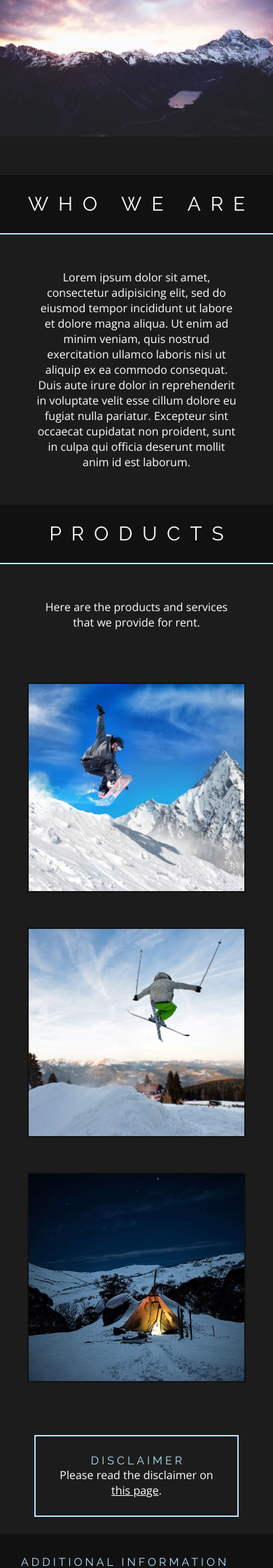
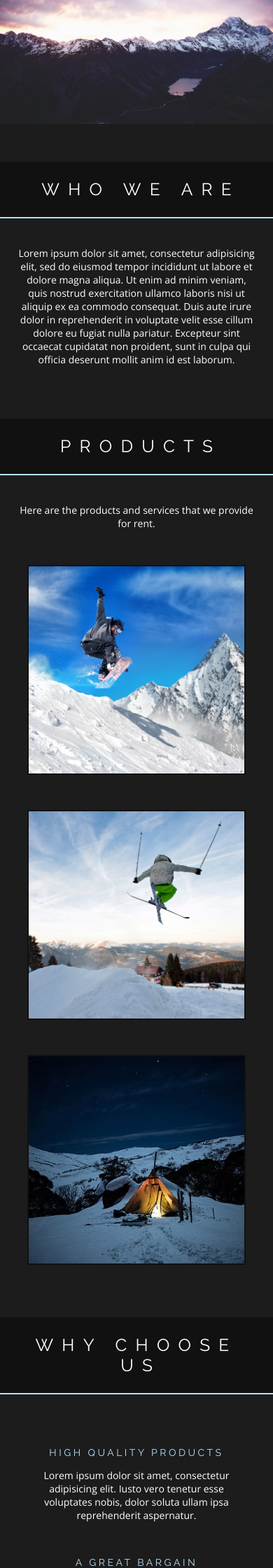
Before and after one commit to ZeeHatcher/COS10011, a PHP site: page / in a window 390 px wide. Shown: the part 400-2640 px from the top of the page at 70% size. Run offline with PHP 8.4, Linux system fonts and the light colour scheme.

Commit message:
Add 'why choose us' section

```diff
--- a/assign1/aboutme1.html
+++ b/assign1/aboutme1.html
@@ -13,9 +13,6 @@
   <!-- CSS -->
   <link rel="stylesheet" type="text/css" href="styles/style.css"/>
   <link rel="stylesheet" type="text/css" href="styles/style-mobile.css">
-
-  <!-- JS -->
-  <script src="js/main.js"></script>
 </head>
 <body>
   <nav id="studentnav">
--- a/assign1/index.html
+++ b/assign1/index.html
@@ -83,9 +83,11 @@
         <h1 class="seperator__title">Who We Ar<span class="no-letter-spacing">e</span></h1>
       </div>
 
-      <p class="info">
-        Lorem ipsum dolor sit amet, consectetur adipisicing elit, sed do eiusmod tempor incididunt ut labore et dolore magna aliqua. Ut enim ad minim veniam, quis nostrud exercitation ullamco laboris nisi ut aliquip ex ea commodo consequat. Duis aute irure dolor in reprehenderit in voluptate velit esse cillum dolore eu fugiat nulla pariatur. Excepteur sint occaecat cupidatat non proident, sunt in culpa qui officia deserunt mollit anim id est laborum.
-      </p>
+      <article class="info">
+        <p class="info__text">
+          Lorem ipsum dolor sit amet, consectetur adipisicing elit, sed do eiusmod tempor incididunt ut labore et dolore magna aliqua. Ut enim ad minim veniam, quis nostrud exercitation ullamco laboris nisi ut aliquip ex ea commodo consequat. Duis aute irure dolor in reprehenderit in voluptate velit esse cillum dolore eu fugiat nulla pariatur. Excepteur sint occaecat cupidatat non proident, sunt in culpa qui officia deserunt mollit anim id est laborum.
+        </p>
+      </article>
     </section>
 
     <section>
@@ -93,9 +95,11 @@
         <h1 class="seperator__title">Product<span class="no-letter-spacing">s</span></h1>
       </div>
 
-      <p class="info">
-        Here are the products and services that we provide for rent.
-      </p>
+      <article class="info">
+        <p class="info__text">
+          Here are the products and services that we provide for rent.
+        </p>
+      </article>
 
       <div class="cards">
         <a href="product1.html" class="card card--bg-snowboard">
@@ -116,6 +120,35 @@
           </div>
         </a>
       </div>
+    </section>
+
+    <section>
+      <div class="seperator">
+        <h1 class="seperator__title">Why Choose U<span class="no-letter-spacing">s</span></h1>
+      </div>
+
+      <article id="benefit" class="info">
+        <div>
+          <h3 class="info__subtitle">High Quality Products</h3>
+          <p class="info__text">
+            Lorem ipsum dolor sit amet, consectetur adipisicing elit. Iusto vero tenetur esse voluptates nobis, dolor soluta ullam ipsa reprehenderit aspernatur.
+          </p>
+        </div>
+
+        <div>
+          <h3 class="info__subtitle">A Great Bargain</h3>
+          <p class="info__text">
+            Lorem ipsum dolor sit amet, consectetur adipisicing elit. Delectus quisquam non ex laboriosam autem, ea, voluptatibus quibusdam omnis reiciendis nisi voluptatem blanditiis accusantium velit placeat?
+          </p>
+        </div>
+
+        <div>
+          <h3 class="info__subtitle">Quick Delivery</h3>
+          <p class="info__text">
+            Lorem ipsum dolor sit amet, consectetur adipisicing elit. Consequuntur facere laboriosam fuga vitae repellendus eos, velit magni repudiandae.
+          </p>
+        </div>
+      </article>
     </section>
   </main>
 
--- a/assign1/styles/style-mobile.css
+++ b/assign1/styles/style-mobile.css
@@ -1,5 +1,24 @@
 @media only screen and (max-width: 768px) {
+  body { font-size: 14px; }
   h1 { font-size: 1.75em; }
+
+  form {
+    margin: 0;
+    padding: 15px;
+    width: 100%;
+  }
+
+  fieldset {
+    padding: 15px;
+  }
+
+  #benefit {
+    display: block;
+  }
+
+  #benefit div {
+    margin: 50px 25px 0;
+  }
 
   .card {
     width: 80%;
@@ -7,7 +26,15 @@
   }
 
   .disclaimer {
-    width: 75%;
+    width: 80%;
+  }
+
+  .disclaimer--long {
+    width: 90%;
+  }
+
+  .disclaimer__title {
+    font-size: 1em;
   }
 
   .footer__btn, .footer__logo, #footer__explore {
@@ -16,6 +43,11 @@
 
   .footer__column {
     margin: 30px 30px;
+  }
+
+  .form__grid label, .form__grid div, .form__grid input, .form__grid select, .form__grid textarea, .form__col-2 {
+    grid-column: 1 / 3;
+    text-align: left;
   }
 
   .header {
@@ -41,7 +73,7 @@
   }
 
   .info {
-    margin: 50px 50px;
+    padding: 25px;
   }
 
   .navbar__links {
@@ -72,4 +104,16 @@
     border: none;
     background-color: inherit;
   }
+
+  #studentnav {
+    width: 100%;
+  }
+
+  .studentnav__items {
+    display: block;
+  }
+
+  .studentnav__item {
+    text-align: center;
+  }
 }
--- a/assign1/styles/style.css
+++ b/assign1/styles/style.css
@@ -355,6 +355,15 @@ table, tr, th {
     Others
    ************************************************** */
 
+#benefit {
+  display: flex;
+  justify-content: space-evenly;
+}
+
+#benefit div {
+  margin: 25px;
+}
+
 .btn {
   border: solid 2px #fff;
   cursor: pointer;
@@ -480,12 +489,12 @@ table, tr, th {
 .form__btns {
   display: flex;
   justify-content: center;
-  margin: 25px 0;
+  margin: 25px auto;
 }
 
 .form__grid {
   display: grid;
-  grid-template-columns: 250px auto;
+  grid-template-columns: 30% 70%;
   grid-gap: 5px;
 }
 
@@ -540,8 +549,23 @@ table, tr, th {
 }
 
 .info {
+  padding: 25px 150px;
+}
+
+.info__text {
   text-align: center;
-  margin: 50px 150px;
+  margin-top: 15px;
+  margin-bottom: 50px;
+}
+
+.info__text:last-child {
+  margin-bottom: 0px;
+}
+
+.info__subtitle {
+  text-align: center;
+  margin: 15px;
+  color: #b6e2ff;
 }
 
 .modern-table__header, .modern-table__item {
```
Also changed, not shown: assign1/enquiry.html (+13 -44 lines).
